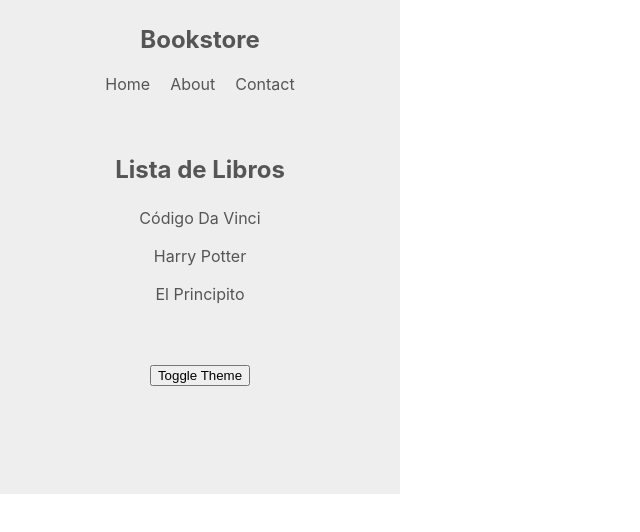
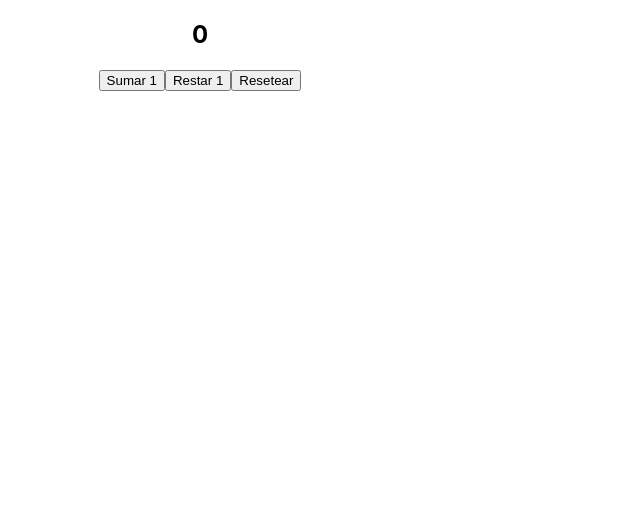
Before and after one commit to Academia-Numen/1121-react-clases, a React (Create React App) app: page / in a window 1280 px wide. Shown: the top 532 px of the page, without its empty margins (0-640 px from the left). Built offline with nearby package versions, Linux system fonts and the light colour scheme.

Commit message:
clase 6: ejemplo reducer

```diff
--- a/src/App.js
+++ b/src/App.js
@@ -1,28 +1,11 @@
 import './App.css';
-import Componente1 from './components/Componente1';
-import Navbar from './components/Navbar';
-import ToggleTheme from './components/ToggleTheme';
-import BooksContextProvider from './contexts/BooksContext';
-import ThemeContextProvider from './contexts/ThemeContext';
-
+import Counter from './components/Counter';
 
 function App() {
 
   return (
     <div className='App'>
-      <ThemeContextProvider>
-
-        <div>
-          <Navbar theme='dark' />
-        </div>
-
-        <BooksContextProvider>
-          <Componente1 />
-        </BooksContextProvider>
-
-        <ToggleTheme theme='dark' />
-
-      </ThemeContextProvider>
+      <Counter />
     </div>
   );
 }
--- a/src/components/BookList.js
+++ /dev/null
@@ -1,22 +0,0 @@
-import { useContext } from "react";
-import { BooksContext } from "../contexts/BooksContext";
-import { ThemeContext } from "../contexts/ThemeContext";
-
-function BookList() {
-
-    const books = useContext(BooksContext);
-    const { themeStyles } = useContext(ThemeContext);
-
-    return (
-        <div className="book-list" style={themeStyles}>
-            <h2>Lista de Libros</h2>
-            <ul>
-                { books.map(book => (
-                    <li key={book.id}>{book.title}</li>
-                ))}
-            </ul>
-        </div>
-    );
-}
-
-export default BookList;
--- a/src/components/Componente1.js
+++ /dev/null
@@ -1,10 +0,0 @@
-import Componente2 from "./Componente2";
-
-export default function Componente1() {
-
-    return(
-        <div >
-            <Componente2/>
-        </div>
-    )
-}
--- a/src/components/Componente2.js
+++ /dev/null
@@ -1,10 +0,0 @@
-import Componente3 from "./Componente3";
-
-export default function Componente2() {
-
-    return(
-        <div >
-            <Componente3/>
-        </div>
-    )
-}
--- a/src/components/Componente3.js
+++ /dev/null
@@ -1,10 +0,0 @@
-import BookList from "./BookList";
-
-export default function Componente3() {
-
-    return(
-        <div >
-            <BookList />
-        </div>
-    )
-}
--- /dev/null
+++ b/src/components/Counter.js
@@ -0,0 +1,16 @@
+import { useReducer } from "react"
+import counterReducer, { ACTIONS } from "../reducers/counterReducer";
+
+export default function Counter() {
+
+    const [counter, dispatch] = useReducer(counterReducer, 0);
+
+    return (
+        <div>
+            <h2>{counter}</h2>
+            <button onClick={() => dispatch({ type: ACTIONS.INCREMENT })}>Sumar 1</button>
+            <button onClick={() => dispatch({ type: ACTIONS.DECREMENT  })}>Restar 1</button>
+            <button onClick={() => dispatch({ type: ACTIONS.RESET })}>Resetear</button>
+        </div>
+    )
+};
--- a/src/components/Navbar.js
+++ /dev/null
@@ -1,17 +0,0 @@
-import { useContext } from "react";
-import { ThemeContext } from "../contexts/ThemeContext";
-
-export default function Navbar() {
-    const { themeStyles } = useContext(ThemeContext);
-
-    return(
-        <nav style={themeStyles}>
-            <h1>Bookstore</h1>
-            <ul>
-                <li>Home</li>
-                <li>About</li>
-                <li>Contact</li>
-            </ul>
-        </nav>
-    )
-}
--- a/src/components/ToggleTheme.js
+++ /dev/null
@@ -1,14 +0,0 @@
-import { useContext } from "react";
-import { ThemeContext } from "../contexts/ThemeContext";
-
-export default function ToggleTheme() {
-    const { toggleTheme, themeStyles} = useContext(ThemeContext);
-
-    return (
-        <div className="toggle-btn" style={themeStyles}>
-            <button onClick={toggleTheme}>
-                Toggle Theme
-            </button>
-        </div>
-    )
-};
--- a/src/contexts/BooksContext.js
+++ /dev/null
@@ -1,20 +0,0 @@
-import { createContext, useState } from "react";
-
-export const BooksContext = createContext();
-
-function BooksContextProvider({ children }) {
-
-  const [libros, setLibros] = useState([
-    { id: 1, title: 'Código Da Vinci', author: 'Dan Brown' },
-    { id: 2, title: 'Harry Potter', author: 'J. K. Rowling' },
-    { id: 3, title: 'El Principito', author: 'Antoine de Saint-Exupéry' }
-  ]);
-
-  return (
-      <BooksContext.Provider value={libros}>
-        { children }
-      </BooksContext.Provider>
-  );
-}
-
-export default BooksContextProvider;
--- a/src/contexts/ThemeContext.js
+++ /dev/null
@@ -1,25 +0,0 @@
-import { createContext, useState } from 'react';
-
-export const ThemeContext = createContext();
-
-function ThemeContextProvider({ children }) {
-
-  const [isLightTheme, setIsLightTheme] = useState(true);
-
-  const themeStyles = {
-    color: isLightTheme ? '#555' : '#ddd',
-    backgroundColor: isLightTheme ? '#eee' : '#555',
-  }
-
-  function toggleTheme() {
-    setIsLightTheme(!isLightTheme);
-  }
-
-  return (
-      <ThemeContext.Provider value={{ themeStyles, toggleTheme }}>
-        { children }
-      </ThemeContext.Provider>
-  );
-}
-
-export default ThemeContextProvider;
--- /dev/null
+++ b/src/reducers/counterReducer.js
@@ -0,0 +1,18 @@
+export const ACTIONS = {
+    INCREMENT: 'increment',
+    DECREMENT: 'decrement',
+    RESET: 'reset',
+}
+
+export default function counterReducer(state, action) {
+    switch (action.type) {
+        case ACTIONS.INCREMENT:
+            return state + 1;
+        case ACTIONS.DECREMENT:
+            return state - 1;
+        case ACTIONS.RESET:
+            return 0;
+        default:
+            return state;
+    }
+}
```
